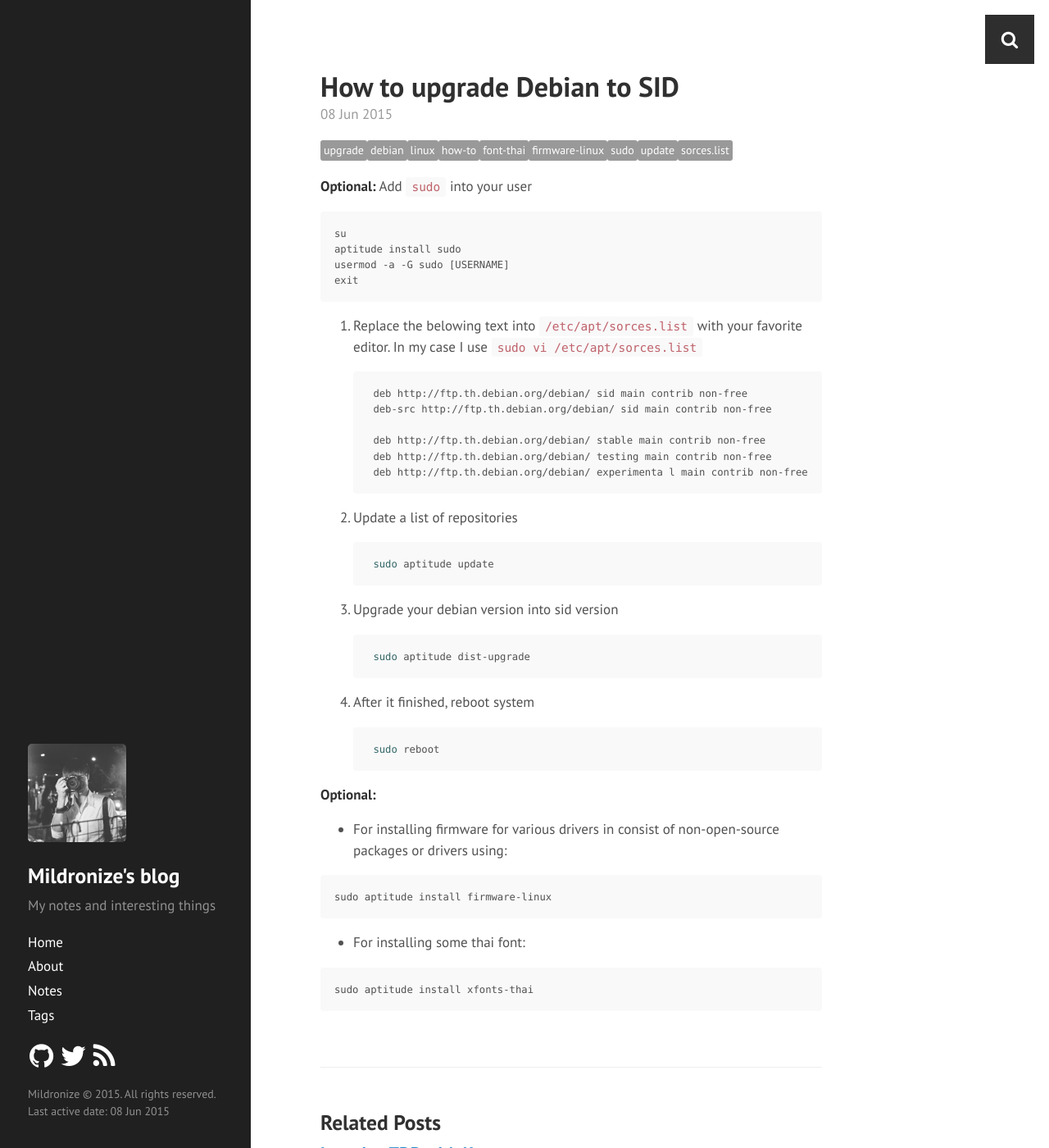
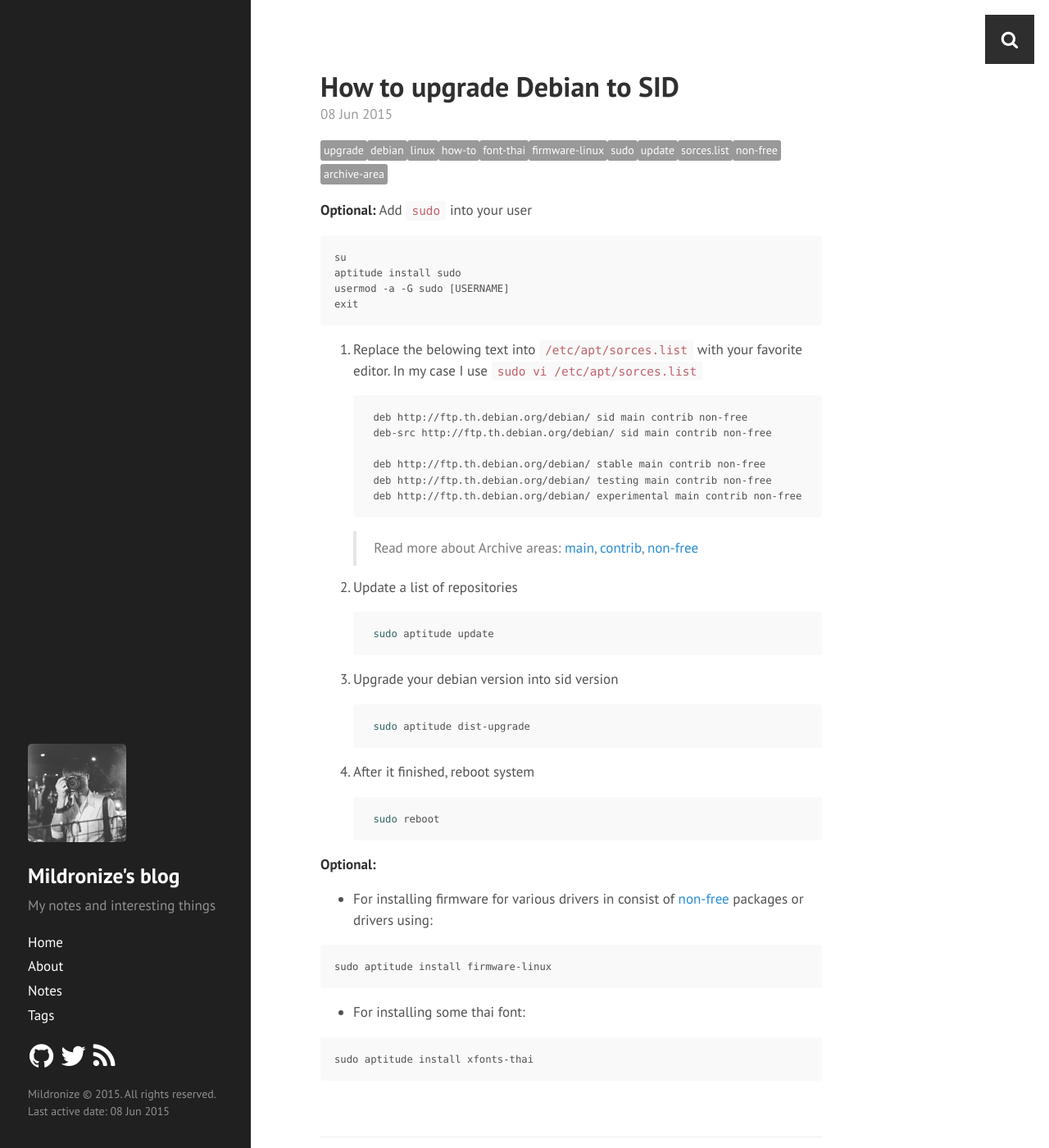
Before and after one commit to mildronize/blog-jekyll, a Jekyll site: the page built from _posts/2015-06-08-upgrade-debian-to-sid.md, in a window 1280 px wide and 1400 px high. Shown: the whole window at 82% size. Built offline with Jekyll 4.4.1, drawn with Linux system fonts in a browser that asks for light colours; Markdown is read by kramdown in place of the engine named in the settings; comment, search, counter and statistics services are not loaded.

Commit message:
update post

````diff
--- a/_posts/2015-06-08-upgrade-debian-to-sid.md
+++ b/_posts/2015-06-08-upgrade-debian-to-sid.md
@@ -2,7 +2,7 @@
 layout: post
 title: How to upgrade Debian to SID
 description: Instruction for upgrading debian from stable to SID, sudo command setup, installing non-free packages(non open source)
-tags: [upgrade, debian, linux, how-to, font-thai, firmware-linux, sudo, update, sorces.list]
+tags: [upgrade, debian, linux, how-to, font-thai, firmware-linux, sudo, update, sorces.list, non-free, archive-area]
 category: articles
 ---
 
@@ -24,8 +24,12 @@ exit
 
     deb http://ftp.th.debian.org/debian/ stable main contrib non-free
     deb http://ftp.th.debian.org/debian/ testing main contrib non-free
-    deb http://ftp.th.debian.org/debian/ experimenta l main contrib non-free
+    deb http://ftp.th.debian.org/debian/ experimental main contrib non-free
     ```
+    > Read more about Archive areas:
+    > [main](https://www.debian.org/doc/debian-policy/ch-archive.html#s-main),
+    > [contrib](https://www.debian.org/doc/debian-policy/ch-archive.html#s-contrib),
+    > [non-free](https://www.debian.org/doc/debian-policy/ch-archive.html#s-non-free)
 2. Update a list of repositories
 
     ```shell
@@ -44,7 +48,7 @@ exit
 
 **Optional:**
 
-- For installing firmware for various drivers in consist of non-open-source packages or drivers using:
+- For installing firmware for various drivers in consist of [non-free](https://www.debian.org/doc/debian-policy/ch-archive.html#s-non-free) packages or drivers using:
 
 ```
 sudo aptitude install firmware-linux
````
